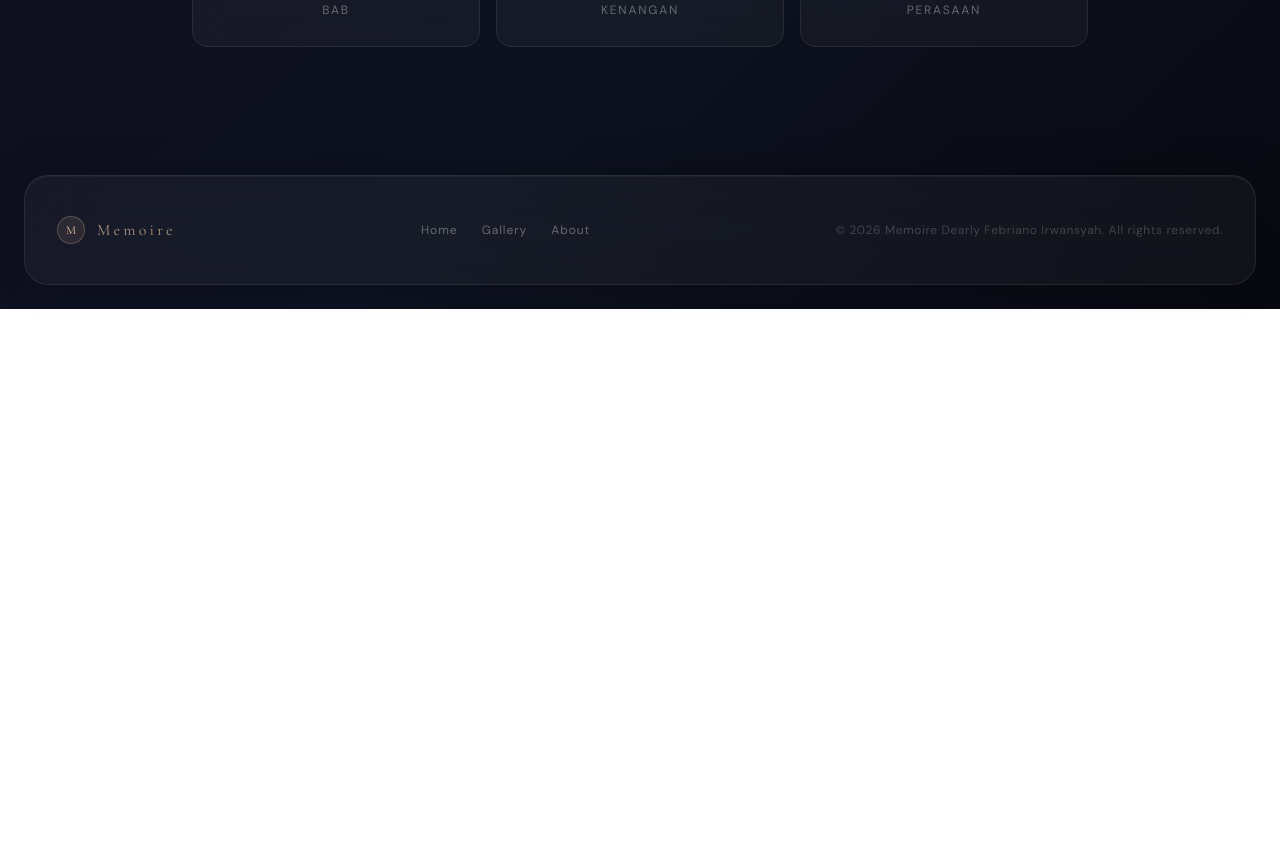
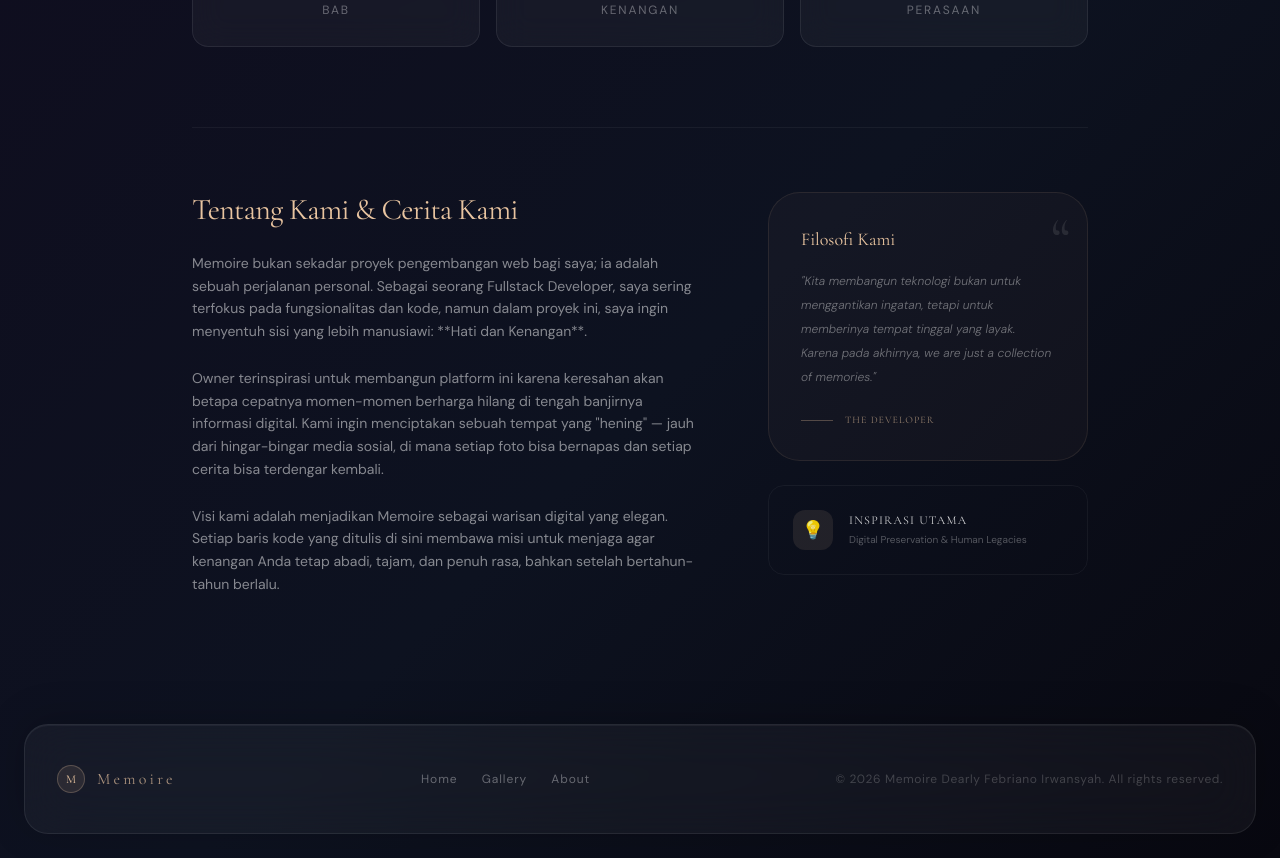
Before and after one commit to dearlyfebrianos/Memoire, a React (Vite) app: page /about in a window 1280 px wide. Shown: the part 1480-2338 px from the top of the page. Before the commit the page ends 1789 px from the top, so only its background shows below. Built offline with nearby package versions, Linux system fonts and the light colour scheme; no server answers; the HTML template or start-up script is replaced by a standard one.

Commit message:
Memoire - Personal Memories

```diff
--- a/src/components/About.jsx
+++ b/src/components/About.jsx
@@ -233,7 +233,7 @@ export default function About() {
         </motion.div>
 
         {/* Baris statistik */}
-        <div className="grid grid-cols-3 gap-4">
+        <div className="grid grid-cols-3 gap-4 mb-20">
           {stats.map((stat, i) => (
             <motion.div
               key={stat.label}
@@ -267,6 +267,93 @@ export default function About() {
             </motion.div>
           ))}
         </div>
+
+        {/* Tentang Kami / Cerita & Filosofi */}
+        <motion.div
+          initial={{ opacity: 0, y: 40 }}
+          whileInView={{ opacity: 1, y: 0 }}
+          viewport={{ once: true }}
+          transition={{ duration: 0.8 }}
+          className="pt-16 border-t border-white/5"
+        >
+          <div className="grid grid-cols-1 lg:grid-cols-5 gap-16 items-start">
+            <div className="lg:col-span-3 space-y-8">
+              <div>
+                <h3 className="font-display text-3xl text-[#e8c4a0] mb-6 tracking-tight">
+                  Tentang Kami & Cerita Kami
+                </h3>
+                <div
+                  className="space-y-6 font-body text-sm leading-relaxed"
+                  style={{ color: "rgba(255,255,255,0.5)" }}
+                >
+                  <p>
+                    Memoire bukan sekadar proyek pengembangan web bagi saya; ia
+                    adalah sebuah perjalanan personal. Sebagai seorang Fullstack
+                    Developer, saya sering terfokus pada fungsionalitas dan
+                    kode, namun dalam proyek ini, saya ingin menyentuh sisi yang
+                    lebih manusiawi: **Hati dan Kenangan**.
+                  </p>
+                  <p>
+                    Owner terinspirasi untuk membangun platform ini karena
+                    keresahan akan betapa cepatnya momen-momen berharga hilang
+                    di tengah banjirnya informasi digital. Kami ingin
+                    menciptakan sebuah tempat yang "hening" — jauh dari
+                    hingar-bingar media sosial, di mana setiap foto bisa
+                    bernapas dan setiap cerita bisa terdengar kembali.
+                  </p>
+                  <p>
+                    Visi kami adalah menjadikan Memoire sebagai warisan digital
+                    yang elegan. Setiap baris kode yang ditulis di sini membawa
+                    misi untuk menjaga agar kenangan Anda tetap abadi, tajam,
+                    dan penuh rasa, bahkan setelah bertahun-tahun berlalu.
+                  </p>
+                </div>
+              </div>
+            </div>
+
+            <div className="lg:col-span-2 space-y-6">
+              <div
+                className="p-8 rounded-[2rem] relative overflow-hidden group"
+                style={{
+                  background: "rgba(232,196,160,0.03)",
+                  border: "1px solid rgba(232,196,160,0.1)",
+                }}
+              >
+                <div className="absolute top-0 right-0 p-4 opacity-10 font-display text-6xl">
+                  “
+                </div>
+                <h4 className="font-display text-lg text-[#e8c4a0] mb-4">
+                  Filosofi Kami
+                </h4>
+                <p className="font-body text-xs leading-loose text-white/40 italic">
+                  "Kita membangun teknologi bukan untuk menggantikan ingatan,
+                  tetapi untuk memberinya tempat tinggal yang layak. Karena pada
+                  akhirnya, we are just a collection of memories."
+                </p>
+                <div className="mt-6 flex items-center gap-3">
+                  <div className="w-8 h-[1px] bg-[#e8c4a0]/30" />
+                  <span className="font-display text-[10px] uppercase tracking-widest text-[#e8c4a0]/60">
+                    The Developer
+                  </span>
+                </div>
+              </div>
+
+              <div className="p-6 rounded-2xl bg-white/3 border border-white/5 flex items-center gap-4">
+                <div className="w-10 h-10 rounded-xl bg-[#e8c4a0]/10 flex items-center justify-center text-lg">
+                  💡
+                </div>
+                <div>
+                  <div className="font-display text-xs text-white/80 uppercase tracking-widest">
+                    Inspirasi Utama
+                  </div>
+                  <div className="font-body text-[10px] text-white/30 mt-1">
+                    Digital Preservation & Human Legacies
+                  </div>
+                </div>
+              </div>
+            </div>
+          </div>
+        </motion.div>
       </div>
     </section>
   );
--- a/src/data/authData.js
+++ b/src/data/authData.js
@@ -4,15 +4,15 @@ export const CREDENTIALS = [
     password: "dearlyfebriano08",
     role: "owner",
     displayName: "Dearly F.I",
-    avatar: "https://dearly-personal-portofolio.vercel.app/profile/dearly.png",
-    bio: "Fullstack Developer | Membangun pengalaman digital yang mulus dari ujung ke ujung dengan fokus pada keanggunan dan performa.",
+    avatar: "https://res.cloudinary.com/dg3awuzug/image/upload/v1771398441/wkozcbludafqyy0d2xn9.jpg",
+    bio: "Fullstack Developer | Membangun pengalaman digital yang mulus dari ujung ke ujung dengan fokus pada keanggunan dan performa."
   },
   {
     username: "admin",
     password: "adminmemo2026",
     role: "admin",
     displayName: "Administrator",
-    avatar: "",
-    bio: "",
-  },
+    avatar: "https://img.freepik.com/free-vector/business-user-cog_78370-7040.jpg",
+    bio: "Tidak bisa berkata kata, saya hanyalah administrator yang membantu pengguna upload foto supaya muncul pada halaman utama."
+  }
 ];
```
